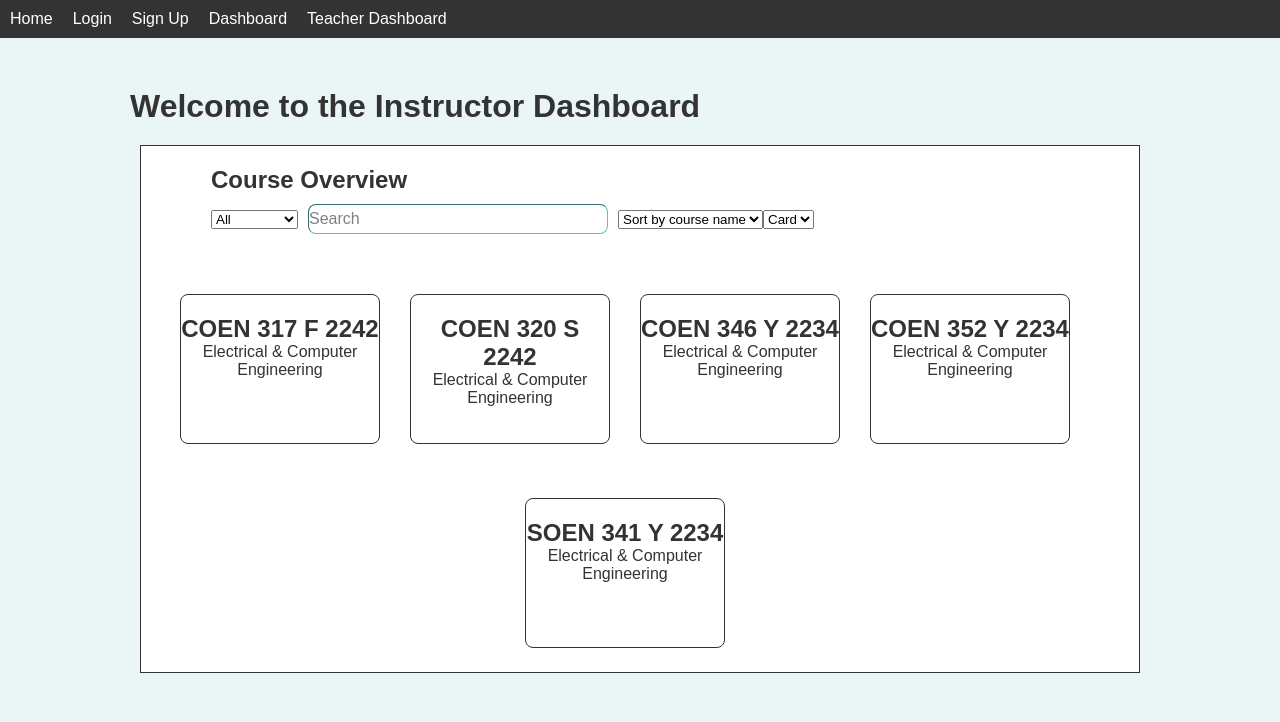
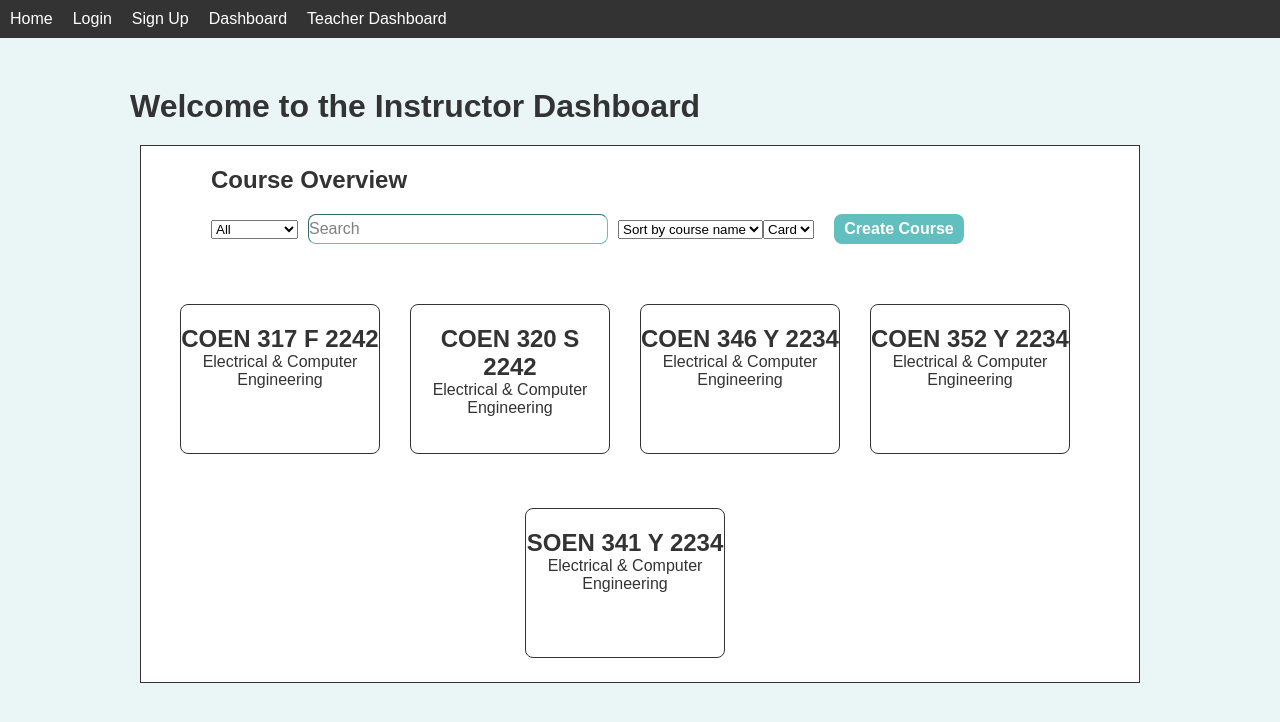
Before and after one commit to SimonKallassi/15-SOEN341_Project_F24, a Next.js app: page /TeacherDash in a window 1280 px wide. Shown: the top 722 px of the page. Built offline with nearby package versions, Linux system fonts and the light colour scheme.

Commit message:
added a create course button

```diff
--- a/pages/TeacherCourseList.js
+++ b/pages/TeacherCourseList.js
@@ -27,6 +27,21 @@ function CourseList({ courses }) {
                   <option>Card</option>
                   <option>List</option>
                 </select>
+                <button
+                style={{
+                  marginTop: '20px',
+                  marginLeft: '20px',
+                  border: 'none',
+                  textAlign: 'center',
+                  width: '130px',
+                  borderRadius: '8px',
+                  backgroundColor: '#61C0BF',
+                  fontSize: '16px',
+                  color: '#fff',
+                  fontWeight: 'bold',
+                  height: '30px',
+                  cursor: 'pointer'
+              }}>Create Course</button>
               </div>
           </div>
             {courses.map(course => (
```
